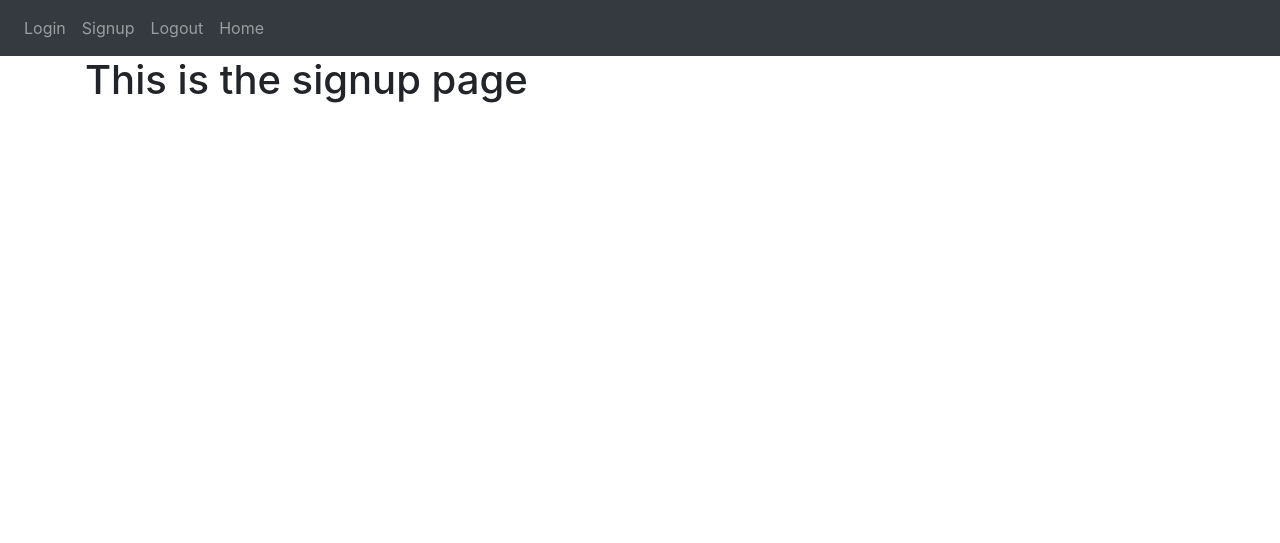
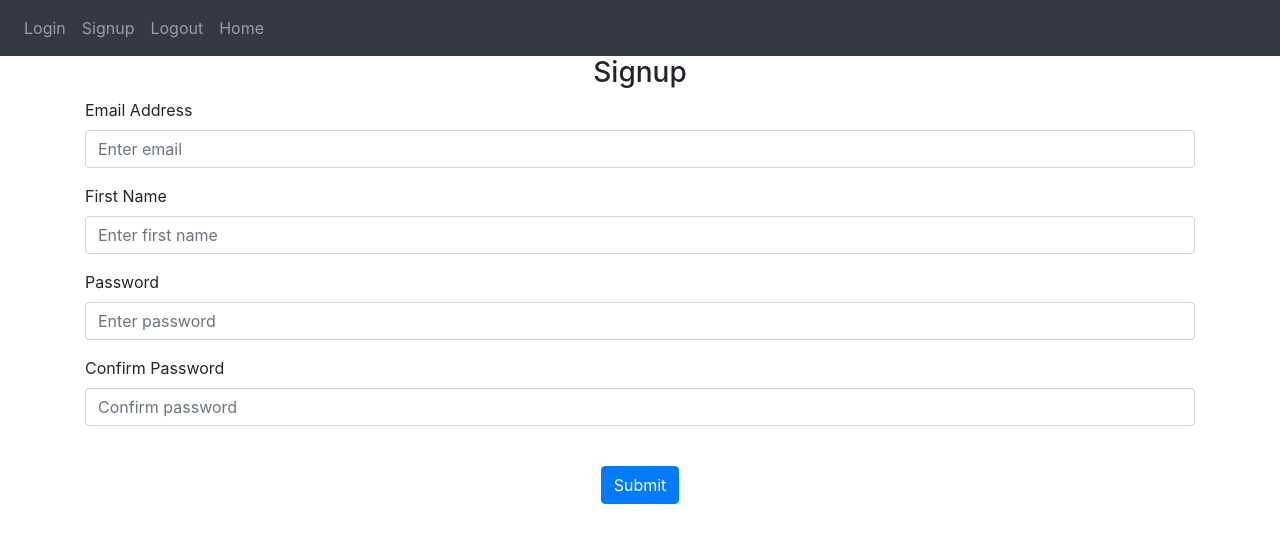
Before and after one commit to Benyamain/Notes, a Flask app: page /signup in a window 1280 px wide. Shown: the top 543 px of the page. Run offline with Flask 3, Linux system fonts and the light colour scheme; some libraries are stand-ins or nearby versions.

Commit message:
Signup page is created!!

```diff
--- a/website/template/signup.html
+++ b/website/template/signup.html
@@ -1,3 +1,27 @@
 {% extends "base.html" %}
 {% block title %}Signup{% endblock %}
-{% block content %}<h1>This is the signup page</h1>{% endblock %}
+{% block content %}
+<form method="POST">
+    <h3 align="center">Signup</h3>
+    <div class="form-group">
+        <label for="email">Email Address</label>
+        <input type="email" class="form-control" id="email" name="email" placeholder="Enter email" />
+    </div>
+    <div class="form-group">
+        <label for="first-name">First Name</label>
+        <input type="text" class="form-control" id="first-name" name="first-name" placeholder="Enter first name" />
+    </div>
+    <div class="form-group">
+        <label for="password-one">Password</label>
+        <input type="password" class="form-control" id="password-one" name="password-one" placeholder="Enter password" />
+    </div>
+    <div class="form-group">
+        <label for="password-two">Confirm Password</label>
+        <input type="password" class="form-control" id="password-two" name="password-two" placeholder="Confirm password" />
+    </div>
+    <br />
+    <div class="text-center">
+        <button type="submit" class="btn btn-primary">Submit</button>
+    </div>
+</form>
+{% endblock %}
```
